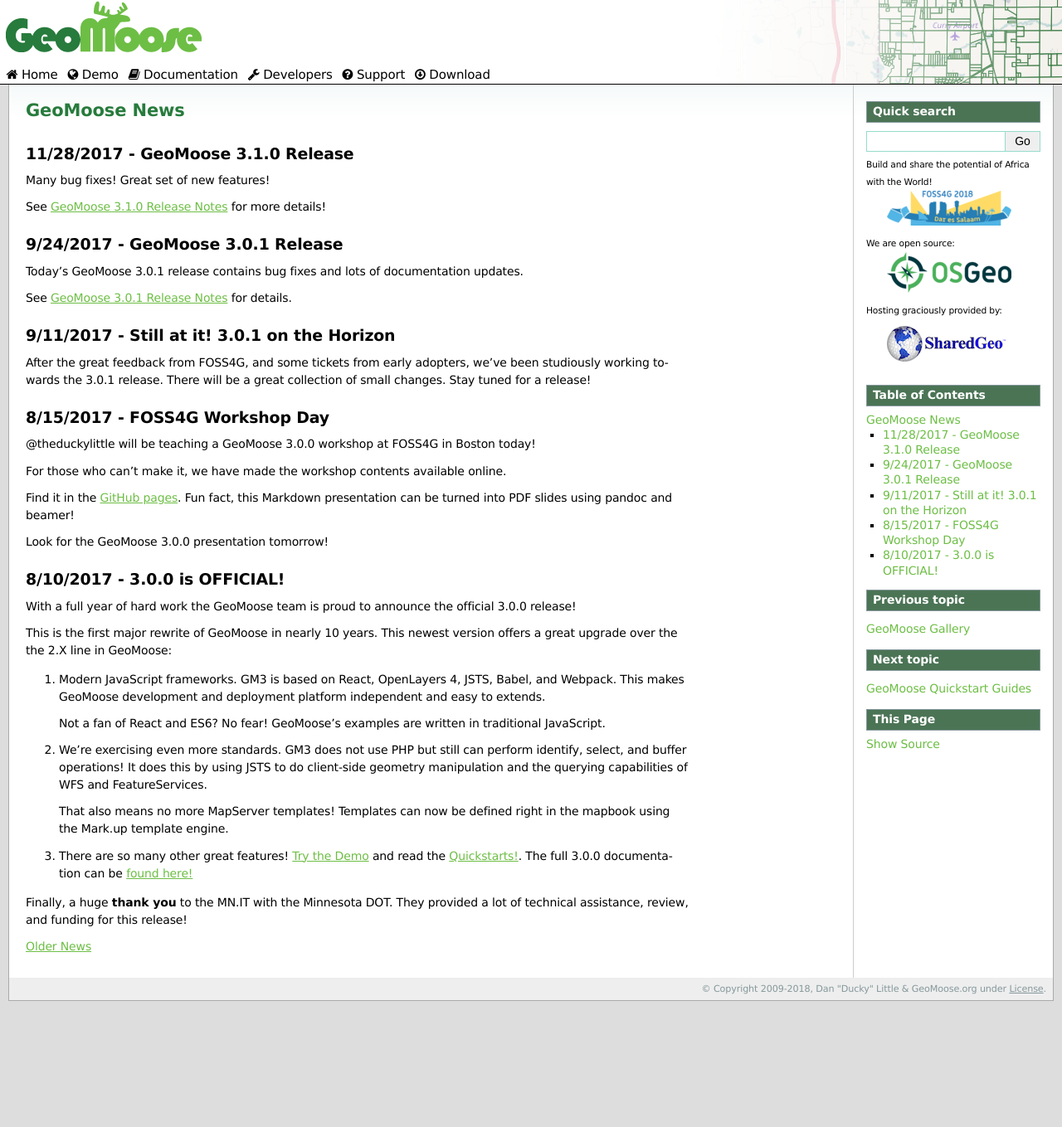
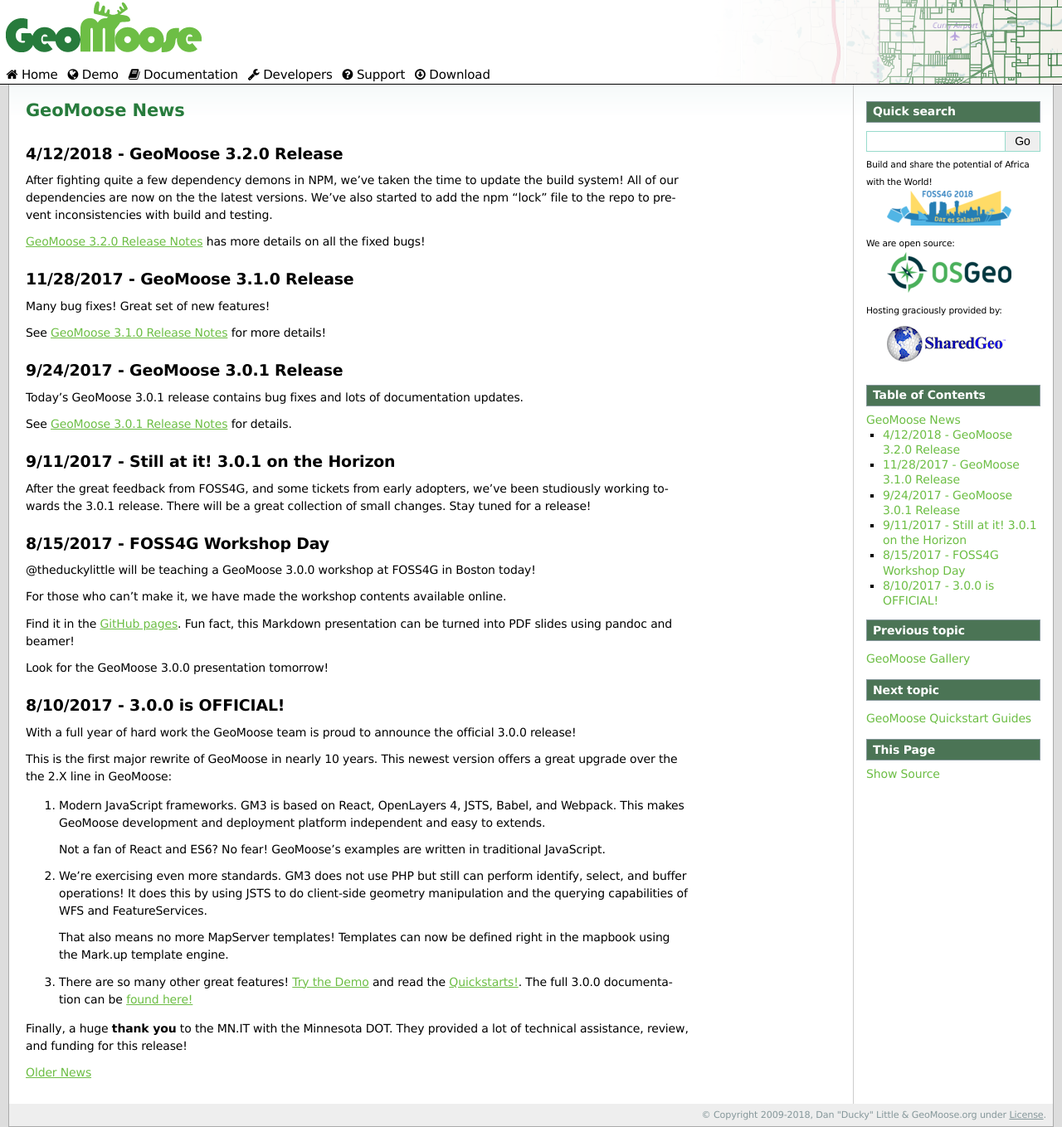
Before and after one commit to herambchaudhari4121/geomoose-website, a Sphinx documentation site: the page built from source/news.rst, in a window 1280 px wide and 1359 px high. Shown: the whole window at 83% size. Built offline with Sphinx 7.4.7, drawn with Linux system fonts in a browser that asks for light colours.

Commit message:
3.2.0 announcement

```diff
--- a/source/news.rst
+++ b/source/news.rst
@@ -1,5 +1,16 @@
 GeoMoose News
 =============
+
+4/12/2018 - GeoMoose 3.2.0 Release
+----------------------------------
+
+After fighting quite a few dependency demons in NPM, we've taken
+the time to update the build system! All of our dependencies are
+now on the the latest versions.  We've also started to add the
+npm "lock" file to the repo to prevent inconsistencies with build
+and testing.
+
+:ref:`3.2.0_Release` has more details on all the fixed bugs!
 
 11/28/2017 - GeoMoose 3.1.0 Release
 -----------------------------------
```
Also changed, not shown: source/download.rst (+12 -12 lines), source/releases/3.2.0.rst (added, +22 -0 lines), 1 other file.
